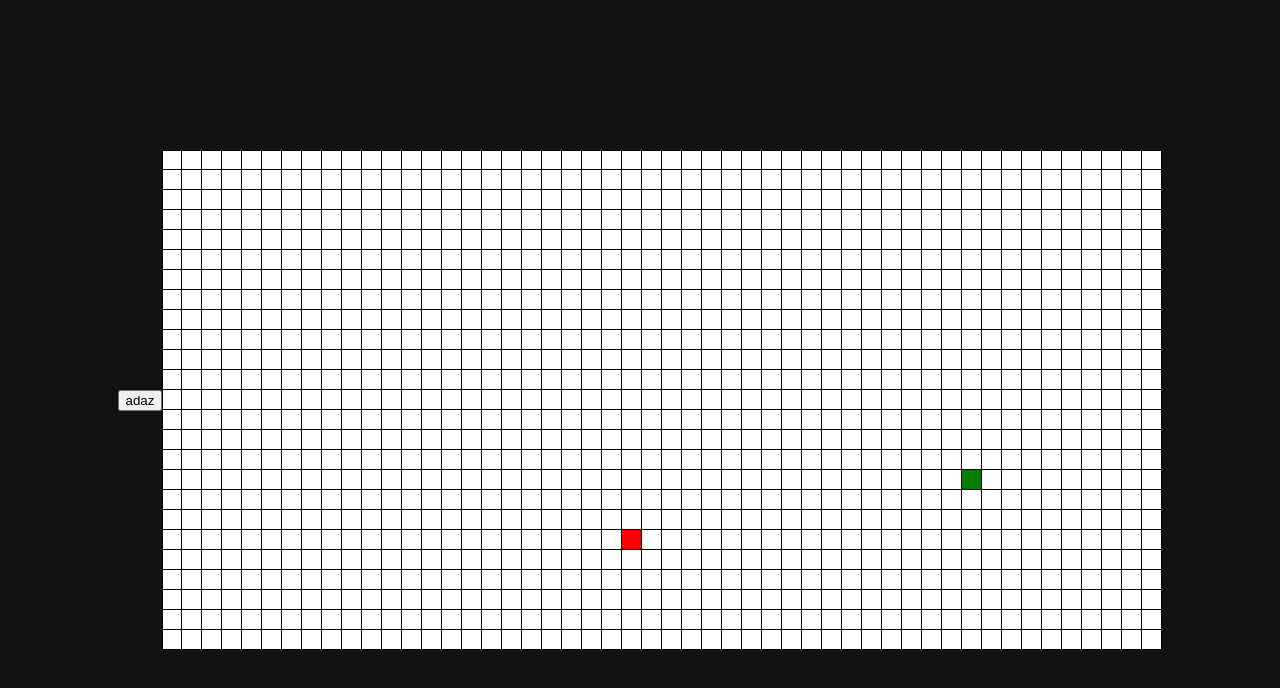
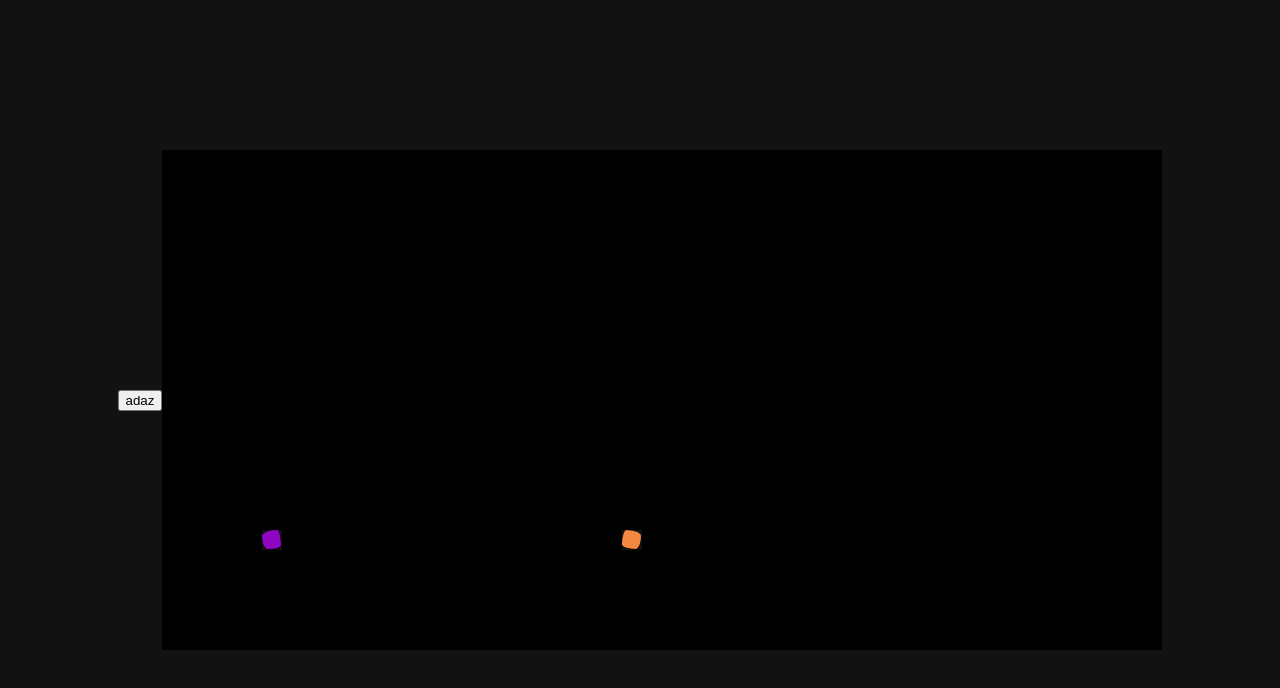
Before and after one commit to Herbin-Clement/graph-visu, a React (Create React App) app: page / in a window 1280 px wide. Shown: the top 688 px of the page. Built offline with nearby package versions, Linux system fonts and the light colour scheme.

Commit message:
update display

```diff
--- a/src/App.js
+++ b/src/App.js
@@ -13,7 +13,7 @@ function App({ text, id }) {
 
   const didMount = useRef(false);
 
-  const [startNode, setStartNode] = useState(840);
+  const [startNode, setStartNode] = useState(955);
   const [endNode, setEndNode] = useState(973);
   const [graph, setGraph] = useState(createGridGraph(w, h));
   const [data, setData] = useState(Dijkstra(graph, startNode, endNode));
@@ -31,7 +31,11 @@ function App({ text, id }) {
         }, i * 50);
       });
       setTimeout(() => {
-        setPath(getPath(data.prev, startNode, endNode));
+        getPath(data.prev, startNode, endNode).forEach((v, i) => {
+          setTimeout(() => {
+            setPath(prevState => [...prevState, v]);
+          }, i * 50);
+        });
         console.log("da")
       }, data.display.length * 50);
     } else {
--- a/src/Components/EndNode.jsx
+++ b/src/Components/EndNode.jsx
@@ -6,7 +6,8 @@ const EndNode = ({id, x, y, value, handleClick}) => {
              className="vertice"
              style={
                  {
-                     backgroundColor: "red"
+                     backgroundColor: "#F58840",
+                     borderRadius: "24% 76% 32% 68% / 71% 30% 70% 29%"
                  }
             }
             >
--- a/src/Components/Node.jsx
+++ b/src/Components/Node.jsx
@@ -6,7 +6,7 @@ const Node = ({id, x, y, value, handleClick}) => {
              className="vertice"
              style={
                  {
-                     backgroundColor: value ? "#121212" : "999999"
+                     backgroundColor: value ? "#3E065F" : "#000000"
                  }
             }
             >
--- a/src/Components/PathNode.jsx
+++ b/src/Components/PathNode.jsx
@@ -6,7 +6,7 @@ const PathNode = ({id, x, y, value, handleClick}) => {
              className="vertice"
              style={
                  {
-                     backgroundColor: "purple"
+                     backgroundColor: "#700B97"
                  }
             }
             >
--- a/src/Components/StartNode.jsx
+++ b/src/Components/StartNode.jsx
@@ -6,7 +6,8 @@ const StartNode = ({id, x, y, value, handleClick}) => {
              className="vertice"
              style={
                  {
-                     backgroundColor: "green"
+                     backgroundColor: "#8E05C2",
+                     borderRadius: "74% 26% 70% 30% / 35% 76% 24% 65% "
                  }
             }
             >
```
